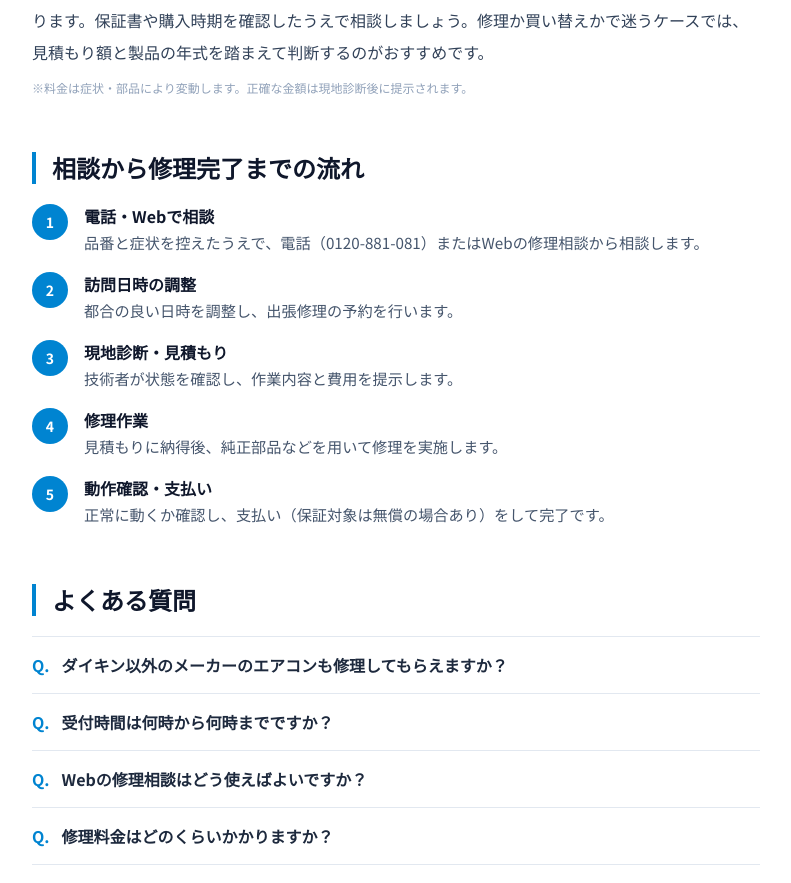
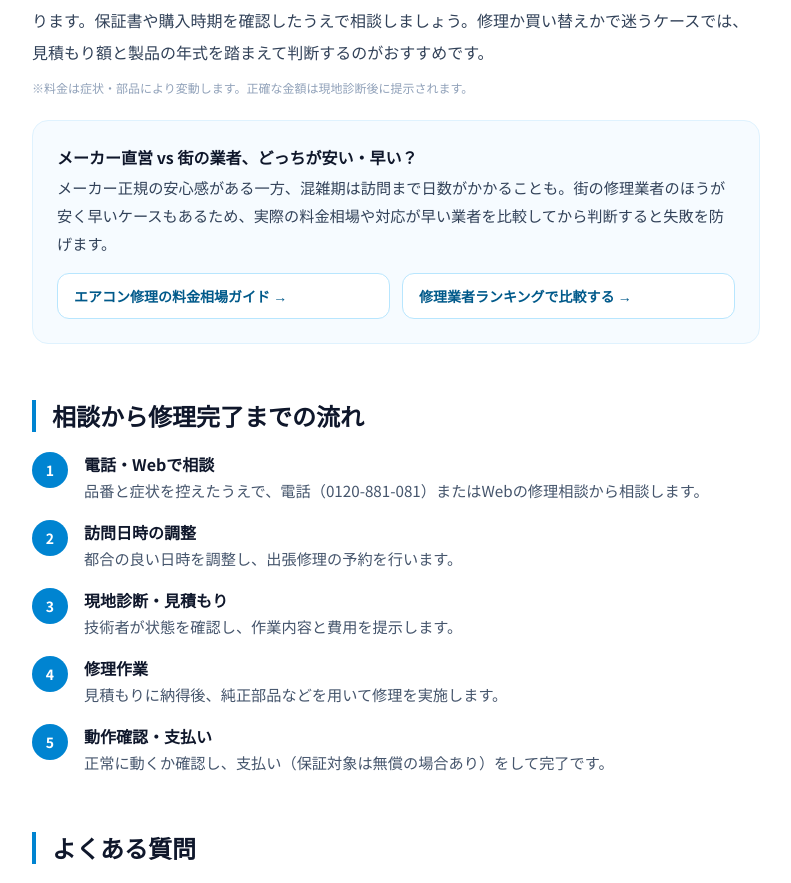
Before and after one commit to webmaster0818/aircon-repair-navi, a Next.js app: page /company/daikin-cc in a window 1280 px wide. Shown: the part 4980-5863 px from the top of the page, without its empty margins (244-1035 px from the left). Built offline with nearby package versions, Linux system fonts and the light colour scheme.

Commit message:
指名スニペットCTR改修＋メーカー系を別意図化・料金相場/ランキングへ内部リンク強化

```diff
--- a/app/company/aircon-trouble-center/page.tsx
+++ b/app/company/aircon-trouble-center/page.tsx
@@ -5,9 +5,9 @@ import Breadcrumb from "@/app/components/Breadcrumb";
 
 export const metadata: Metadata = {
   title:
-    "エアコントラブルセンターの口コミ・評判は？料金・対応エリアを徹底調査【2026年最新】",
+    "エアコントラブルセンターの口コミ・評判は悪い？料金は高い？他社比較で徹底調査【2026年最新】",
   description:
-    "「エアコントラブルセンター」の口コミ・評判は実際どう？利用者の声の傾向、エアコン修理の料金の目安、対応エリアや受付時間、依頼の流れ、メリット・デメリットや向いている人まで中立的に解説します。依頼前の見積もり確認のコツも紹介。",
+    "エアコントラブルセンターの口コミ・評判は悪い？料金は高い？公式にはない他社との比較・利用者の生の声から、実際の評判と料金の目安（8,800円〜・要確認）、出張費や依頼前に確認したい注意点まで正直に検証。後悔しない選び方も解説します。",
   alternates: { canonical: "/company/aircon-trouble-center" },
 };
 
--- a/app/company/daikin-cc/page.tsx
+++ b/app/company/daikin-cc/page.tsx
@@ -5,9 +5,9 @@ import Breadcrumb from "@/app/components/Breadcrumb";
 
 export const metadata: Metadata = {
   title:
-    "ダイキンエアコン修理の口コミ・評判は？料金・相談方法を徹底調査【2026年最新】",
+    "ダイキンの修理は高い？メーカー直営 vs 街の業者はどっちが安い・早い？料金比較【2026年最新】",
   description:
-    "ダイキンのエアコン修理（コンタクトセンター）の口コミ・評判は？空調専業メーカーならではの正規対応・全国網羅、料金の考え方、年中無休の相談体制やWeb修理相談の使い方、利用前の注意点まで中立的に解説します。",
+    "ダイキンのエアコン修理（コンタクトセンター）は高い？メーカー直営 vs 街の業者はどっちが安い・早いかを第三者視点で比較。正規対応の強みと出張費・料金の考え方（要確認）、エアコン修理の料金相場・業者ランキングと合わせて損しない選び方を解説します。",
   alternates: { canonical: "/company/daikin-cc" },
 };
 
@@ -290,6 +290,20 @@ export default function Page() {
               なお、メーカー保証期間内で保証対象の自然故障であれば、規定に基づいて無償修理となる場合があります。保証書や購入時期を確認したうえで相談しましょう。修理か買い替えかで迷うケースでは、見積もり額と製品の年式を踏まえて判断するのがおすすめです。
             </p>
             <p className="mt-3 text-xs text-slate-400">※料金は症状・部品により変動します。正確な金額は現地診断後に提示されます。</p>
+            <div className="mt-6 rounded-2xl border border-sky-100 bg-sky-50/60 p-6">
+              <p className="font-bold text-slate-900 mb-1">メーカー直営 vs 街の業者、どっちが安い・早い？</p>
+              <p className="text-[0.95rem] leading-7 text-slate-700 mb-4">
+                メーカー正規の安心感がある一方、混雑期は訪問まで日数がかかることも。街の修理業者のほうが安く早いケースもあるため、実際の料金相場や対応が早い業者を比較してから判断すると失敗を防げます。
+              </p>
+              <div className="grid sm:grid-cols-2 gap-3">
+                <Link href="/guide/repair-cost" className="block rounded-xl border border-sky-200 bg-white px-4 py-3 text-sm font-semibold text-sky-800 hover:bg-sky-50 transition-colors">
+                  エアコン修理の料金相場ガイド →
+                </Link>
+                <Link href="/ranking" className="block rounded-xl border border-sky-200 bg-white px-4 py-3 text-sm font-semibold text-sky-800 hover:bg-sky-50 transition-colors">
+                  修理業者ランキングで比較する →
+                </Link>
+              </div>
+            </div>
           </section>
 
           <section id="flow" className="scroll-mt-24">
--- a/app/company/epark/page.tsx
+++ b/app/company/epark/page.tsx
@@ -5,9 +5,9 @@ import Breadcrumb from "@/app/components/Breadcrumb";
 
 export const metadata: Metadata = {
   title:
-    "EPARKくらしのレスキューの評判・口コミは？エアコン修理の料金・対応を徹底調査【2026年最新】",
+    "EPARKくらしのレスキューの評判は悪い？口コミ・料金は高い？他社比較で徹底調査【2026年最新】",
   description:
-    "「EPARKくらしのレスキュー」の評判・口コミは実際どう？生活トラブルの業者を検索・予約できるサービスのエアコン修理について、掲載業者の口コミの傾向、料金の目安、受付時間や依頼の流れ、メリット・デメリットまで中立的に解説します。",
+    "EPARKくらしのレスキューの評判は悪い？口コミ・料金は高い？公式にはない他社との比較・利用者の生の声から、掲載業者の口コミの傾向、料金の目安（要確認）、注意点までエアコン修理の視点で正直に検証。後悔しない選び方も解説します。",
   alternates: { canonical: "/company/epark" },
 };
 
--- a/app/company/ksdenki-repair/page.tsx
+++ b/app/company/ksdenki-repair/page.tsx
@@ -5,9 +5,9 @@ import Breadcrumb from "@/app/components/Breadcrumb";
 
 export const metadata: Metadata = {
   title:
-    "ケーズデンキ 出張修理料金と流れは？エアコン修理の口コミ・申込方法を徹底調査【2026年最新】",
+    "ケーズデンキの出張修理は高い？診断・出張料の落とし穴と大手 vs 街の業者比較【2026年最新】",
   description:
-    "ケーズデンキの出張修理料金はいくら？診断・点検・出張料の考え方、WEB受付から訪問・見積もり・修理完了までの流れ、口コミ・評判を具体的に解説。大手量販店の安心感と、費用で損しない事前見積もり確認のポイントをまとめました。",
+    "ケーズデンキの出張修理は高い？症状が再現しなくても診断・点検・出張料がかかる落とし穴や、大手量販店 vs 街の業者はどっちが安い・早いかを第三者視点で比較。エアコン修理の料金相場・業者ランキングと合わせて、費用で損しない選び方を解説します。",
   alternates: { canonical: "/company/ksdenki-repair" },
 };
 
@@ -297,6 +297,20 @@ export default function Page() {
               想定外の費用を避けるためにも、申込時に診断・出張にかかる費用の有無と金額を確認し、現地では作業範囲と総額の見積もりを提示してもらってから、納得して依頼するのがおすすめです。修理か買い替えかで迷う場合は、見積もり内容を踏まえて判断しましょう。
             </p>
             <p className="mt-3 text-xs text-slate-400">※料金は機種・症状により変動します。正確な金額は申込・現地の見積もりでご確認ください。</p>
+            <div className="mt-6 rounded-2xl border border-sky-100 bg-sky-50/60 p-6">
+              <p className="font-bold text-slate-900 mb-1">大手量販店 vs 街の業者、どっちが安い？</p>
+              <p className="text-[0.95rem] leading-7 text-slate-700 mb-4">
+                診断・点検・出張料まで含めると、街の修理業者のほうが安く早いケースもあります。実際の料金相場や、対応が早い業者を比較してから判断すると失敗を防げます。
+              </p>
+              <div className="grid sm:grid-cols-2 gap-3">
+                <Link href="/guide/repair-cost" className="block rounded-xl border border-sky-200 bg-white px-4 py-3 text-sm font-semibold text-sky-800 hover:bg-sky-50 transition-colors">
+                  エアコン修理の料金相場ガイド →
+                </Link>
+                <Link href="/ranking" className="block rounded-xl border border-sky-200 bg-white px-4 py-3 text-sm font-semibold text-sky-800 hover:bg-sky-50 transition-colors">
+                  修理業者ランキングで比較する →
+                </Link>
+              </div>
+            </div>
           </section>
 
           <section id="flow" className="scroll-mt-24">
--- a/app/company/sumai-hotline/page.tsx
+++ b/app/company/sumai-hotline/page.tsx
@@ -5,9 +5,9 @@ import Breadcrumb from "@/app/components/Breadcrumb";
 
 export const metadata: Metadata = {
   title:
-    "住まいのホットラインの評判・口コミは？エアコン修理の料金・対応を徹底調査【2026年最新】",
+    "住まいのホットラインの評判は悪い？口コミ・料金は高い？他社比較で徹底調査【2026年最新】",
   description:
-    "「住まい（すまい）のホットライン」の評判・口コミは実際どう？暮らしのトラブルを口コミ・料金で比較できる予約サービスのエアコン修理について、利用者の声の傾向、料金の目安、受付時間や依頼の流れ、メリット・デメリットまで中立的に解説します。",
+    "住まい（すまい）のホットラインの評判は悪い？口コミ・料金は高い？公式にはない他社との比較・利用者の生の声から、実際の評判と料金の目安（要確認）、受付時間や依頼前に確認したい注意点までエアコン修理の視点で正直に検証。後悔しない選び方も解説します。",
   alternates: { canonical: "/company/sumai-hotline" },
 };
 
--- a/app/company/yamada-repair/page.tsx
+++ b/app/company/yamada-repair/page.tsx
@@ -5,9 +5,9 @@ import Breadcrumb from "@/app/components/Breadcrumb";
 
 export const metadata: Metadata = {
   title:
-    "ヤマダ電機 出張修理料金はいくら？エアコン修理の口コミ・申込方法を徹底調査【2026年最新】",
+    "ヤマダ電機の出張修理は高い？出張費・診断料の落とし穴とメーカー vs 街の業者比較【2026年最新】",
   description:
-    "ヤマダ電機の出張修理（ヤマダテクニカルサービス）の料金はいくら？出張費3,500円〜5,000円・診断料1,100円＋出張料3,850円の目安、口コミ・評判、エアコン修理の申込方法と流れを具体的に解説。費用で損しない事前確認のポイントもまとめました。",
+    "ヤマダ電機の出張修理は高い？出張費3,500円〜5,000円・診断料1,100円＋出張料3,850円（要確認）が別途かかる落とし穴や、メーカー直営 vs 街の業者はどっちが安い・早いかを第三者視点で比較。エアコン修理の料金相場・業者ランキングと合わせて損しない選び方を解説します。",
   alternates: { canonical: "/company/yamada-repair" },
 };
 
@@ -295,6 +295,20 @@ export default function Page() {
               料金は症状や必要な作業によって変わります。申込時に出張費・診断料の有無と金額を確認し、現地では作業範囲と総額の見積もりを提示してもらってから、納得して依頼するのがおすすめです。修理か買い替えかで迷う場合は、見積もり内容を踏まえて判断しましょう。
             </p>
             <p className="mt-3 text-xs text-slate-400">※料金は公称・体験談に基づく目安です。正確な金額は申込・現地の見積もりでご確認ください。</p>
+            <div className="mt-6 rounded-2xl border border-sky-100 bg-sky-50/60 p-6">
+              <p className="font-bold text-slate-900 mb-1">メーカー直営 vs 街の業者、どっちが安い？</p>
+              <p className="text-[0.95rem] leading-7 text-slate-700 mb-4">
+                出張費や診断料まで含めると、街の修理業者のほうが安く早いケースもあります。実際の料金相場や、対応が早い業者を比較してから判断すると失敗を防げます。
+              </p>
+              <div className="grid sm:grid-cols-2 gap-3">
+                <Link href="/guide/repair-cost" className="block rounded-xl border border-sky-200 bg-white px-4 py-3 text-sm font-semibold text-sky-800 hover:bg-sky-50 transition-colors">
+                  エアコン修理の料金相場ガイド →
+                </Link>
+                <Link href="/ranking" className="block rounded-xl border border-sky-200 bg-white px-4 py-3 text-sm font-semibold text-sky-800 hover:bg-sky-50 transition-colors">
+                  修理業者ランキングで比較する →
+                </Link>
+              </div>
+            </div>
           </section>
 
           <section id="flow" className="scroll-mt-24">
```
Also changed, not shown: 1 other file (tests, documents, lock files or other folders).
